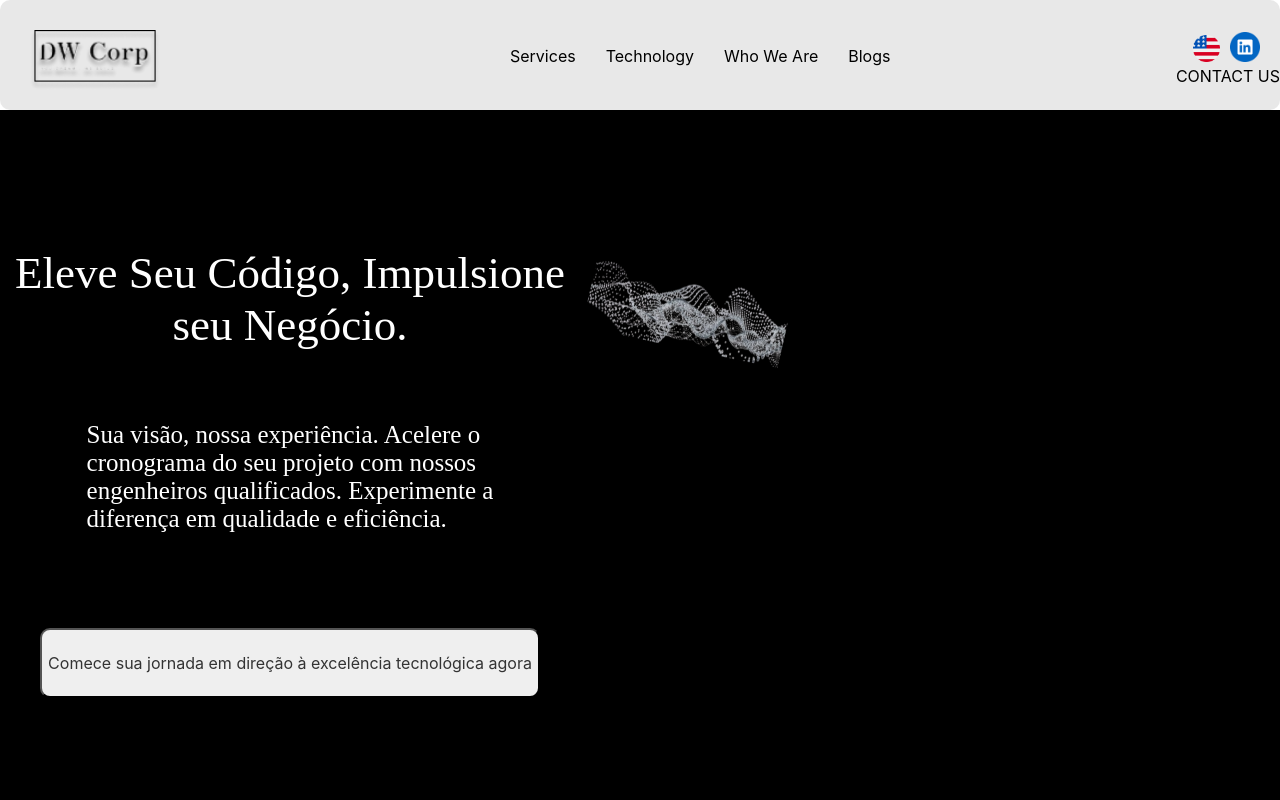
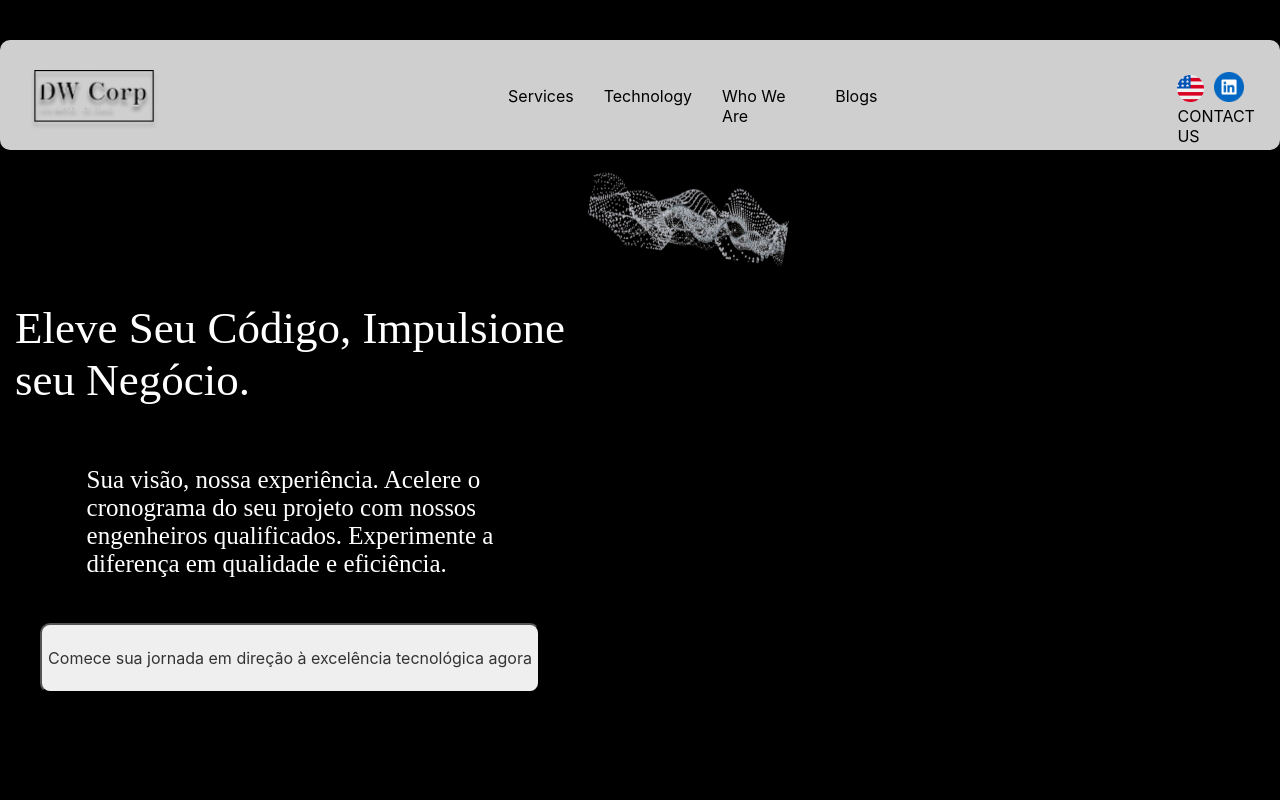
Before and after one commit to slwill10/Oxossi, a React (Create React App) app: page / in a window 1280 px wide. Shown: the top 800 px of the page. Built offline with nearby package versions, Linux system fonts and the light colour scheme.

Commit message:
organizing the app

```diff
--- a/src/App.jsx
+++ b/src/App.jsx
@@ -1,23 +1,13 @@
 import geo from './img/geometric.png';
 import './App.css';
-import { Navbar, Home, Services, About, Clients, Contact, Footer, Technology } from './components/';
+import { Navbar, Home, Services, About, Clients, Contact, Footer, Technology, Journey } from './components/';
 
 function App() {
   return (
-    <div className="App">
-       <Navbar></Navbar>
-      <header className="App-header">
-        <img src={geo} className="App-geometric" alt="geo" />
-        <p className='textheadertitle'>Eleve Seu Código, Impulsione <span>seu Negócio.</span></p>
-
-        <p className='textheader'>Sua visão, nossa experiência. Acelere o <br/>cronograma do seu projeto com nossos
-        <br/>engenheiros qualificados.
-          Experimente a<br/>
-          diferença em qualidade e eficiência.</p>
-        <button className='button'>Comece sua jornada em direção à excelência tecnológica agora</button>
-      </header>
-      <Home></Home>
-      {/* <header className="App-header">
+    <div>
+      <Navbar></Navbar>
+      <Journey></Journey>
+      {/* {/* <header className="App-header">
         <img src={geo} className="App-geometric" alt="geo" />
         <p>
           Edit <code>src/App.js</code> and save to reload.
@@ -30,7 +20,7 @@ function App() {
         >
           Learn React
         </a>
-      </header> */}
+      </header>
       <Services></Services>
       <h1>OLA</h1>
       <About></About>
@@ -42,6 +32,8 @@ function App() {
       <Footer></Footer>
       <h1>OLA</h1>
       <Technology></Technology>
+      <h1>ola</h1>
+      <Journey></Journey> */}
     </div>
   );
 }
--- /dev/null
+++ b/src/components/Journey/Journey.css
@@ -0,0 +1,75 @@
+.App {
+    text-align: center;
+  }
+
+  .textheadertitle {
+    margin-right: 700px;
+    position: relative;
+    top: -50px;
+    font-family: 'Kanit';
+    color: #FFFFFF;
+    font-size: 45px;
+  }
+  .textheadertitle span {
+    display: block;
+  }
+
+  .textheader {
+    margin-right: 700px;
+    position: relative;
+    top: -60px;
+    font-family: 'Kanit';
+    color: #FFFFFF;
+    font-size: 25px;
+    text-align: left;
+  }
+
+  .button{
+    margin-right: 700px;
+    position: relative;
+    top: -40px;
+    border-radius: 10px;
+    height: 70px;
+    font-family: 'Inter';
+    color: #333333;
+    font-size: 16px;
+  }
+
+  .App-geometric {
+    margin-left: 100px;
+    pointer-events: none;
+    margin-top: 40px;
+    height: 200px;
+    width: 100px;
+  }
+
+   @media (prefers-reduced-motion: no-preference) {
+    .App-geometric{
+      animation: App-geometric-spin infinite 20s linear;
+    }
+  }
+
+  .App-header {
+    background-color: #000000;
+    min-height: 100vh;
+    display: flex;
+    flex-direction: column;
+    align-items: center;
+    justify-content: center;
+    font-size: calc(10px + 2vmin);
+    color: white;
+  }
+
+  .App-link {
+    color: #61dafb;
+  }
+
+   @keyframes App-geometric-spin {
+    from {
+      transform: rotate(0deg);
+    }
+
+    to {
+      transform: rotate(360deg);
+    }
+  }
--- /dev/null
+++ b/src/components/Journey/Journey.jsx
@@ -0,0 +1,21 @@
+import React from 'react';
+import './Journey.css';
+import geo  from '../../img/geometric.png';
+
+function Journey() {
+  return (
+    <div>
+      <header className="App-header">
+        <img src={geo} className="App-geometric" alt="geo"/>
+        <p className='textheadertitle'>Eleve Seu Código, Impulsione <span>seu Negócio.</span></p>
+        <p className='textheader'>Sua visão, nossa experiência. Acelere o <br/>cronograma do seu projeto com nossos
+        <br/>engenheiros qualificados.
+          Experimente a<br/>
+          diferença em qualidade e eficiência.</p>
+        <button className='button'>Comece sua jornada em direção à excelência tecnológica agora</button>
+        </header>
+    </div>
+  );
+}
+
+export default Journey;
--- a/src/components/Navbar/Navbar.jsx
+++ b/src/components/Navbar/Navbar.jsx
@@ -28,6 +28,7 @@ function Navbar() {
       </div>
     </div>
   </nav>
+
   );
 }
 
--- a/src/components/Navbar/navbar.css
+++ b/src/components/Navbar/navbar.css
@@ -3,13 +3,16 @@
     background-color: #e6e6e6e6;
     height: 110px;
     border-radius: 10px;
-    /* position: fixed; */
-
+    width: 100%;
+    position: absolute;
+    left: 50%;
+    transform: translateX(-50%);
+    top: 40px;
 }
 
 .logo-container {
     display: inline-block;
-    margin-left: auto;
+    margin-left: 300px;
     font-family: 'Inter', sans-serif;
     cursor: pointer;
     margin-top: 32px;
--- a/src/components/index.js
+++ b/src/components/index.js
@@ -6,5 +6,6 @@ import Clients from "./Clients/Clients"
 import Contact from "./Contact/Contact"
 import Footer from "./Footer/Footer"
 import Technology from "./Technology/Technology"
+import Journey from "./Journey/Journey";
 
-export { Navbar, Home, Services, About,  Clients, Contact, Footer, Technology};
+export { Navbar, Home, Services, About,  Clients, Contact, Footer, Technology, Journey};
```
